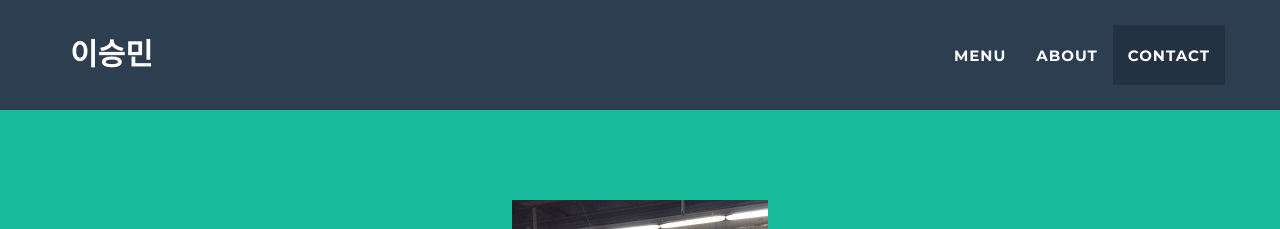
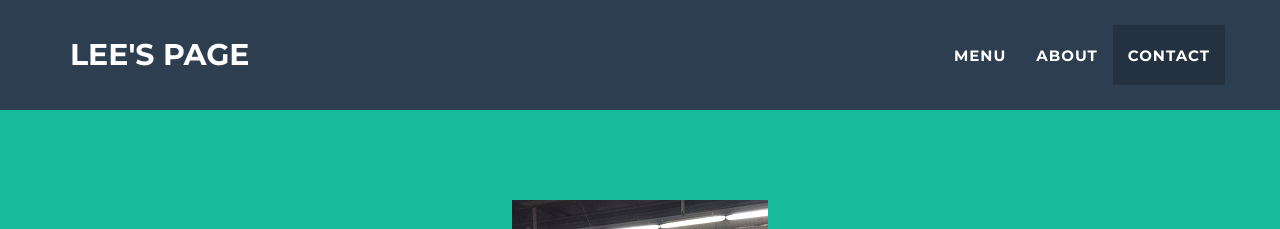
Before and after one commit to smlee5270/smlee5270.github.io, a Jekyll site: the page built from _posts/2014-07-18-project-1.md, in a window 1280 px wide. Shown: the top 229 px of the page. Built offline with Jekyll 4.4.1, drawn with Linux system fonts in a browser that asks for light colours.

Commit message:
ㄹㄹㄹㄹ

```diff
--- a/_includes/nav.html
+++ b/_includes/nav.html
@@ -9,7 +9,7 @@
                     <span class="icon-bar"></span>
                     <span class="icon-bar"></span>
                 </button>
-                <a class="navbar-brand" href="#page-top">{{ site.title }}</a>
+                <a class="navbar-brand" href="#page-top">Lee's page</a>
             </div>
 
             <!-- Collect the nav links, forms, and other content for toggling -->
```
